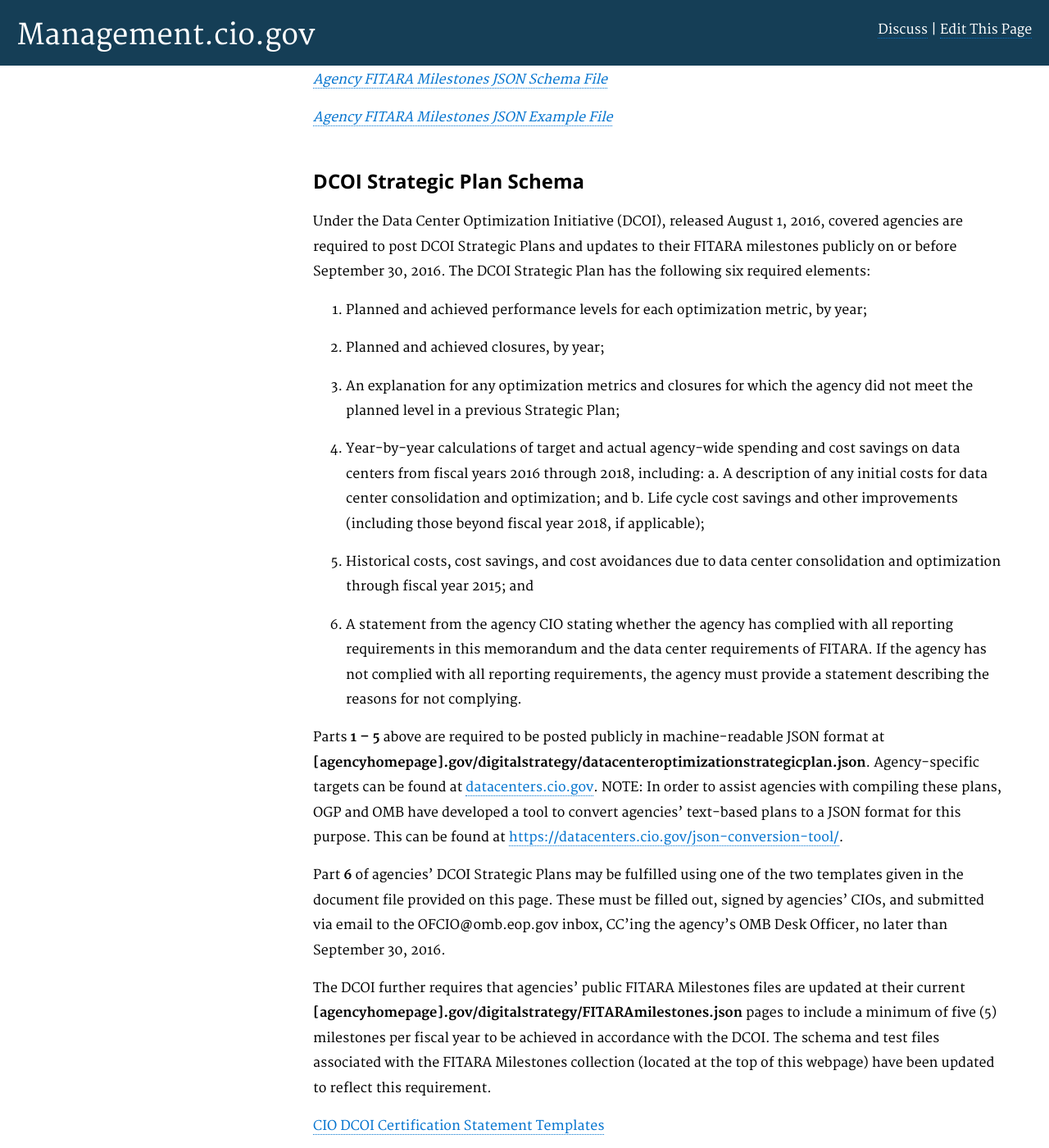
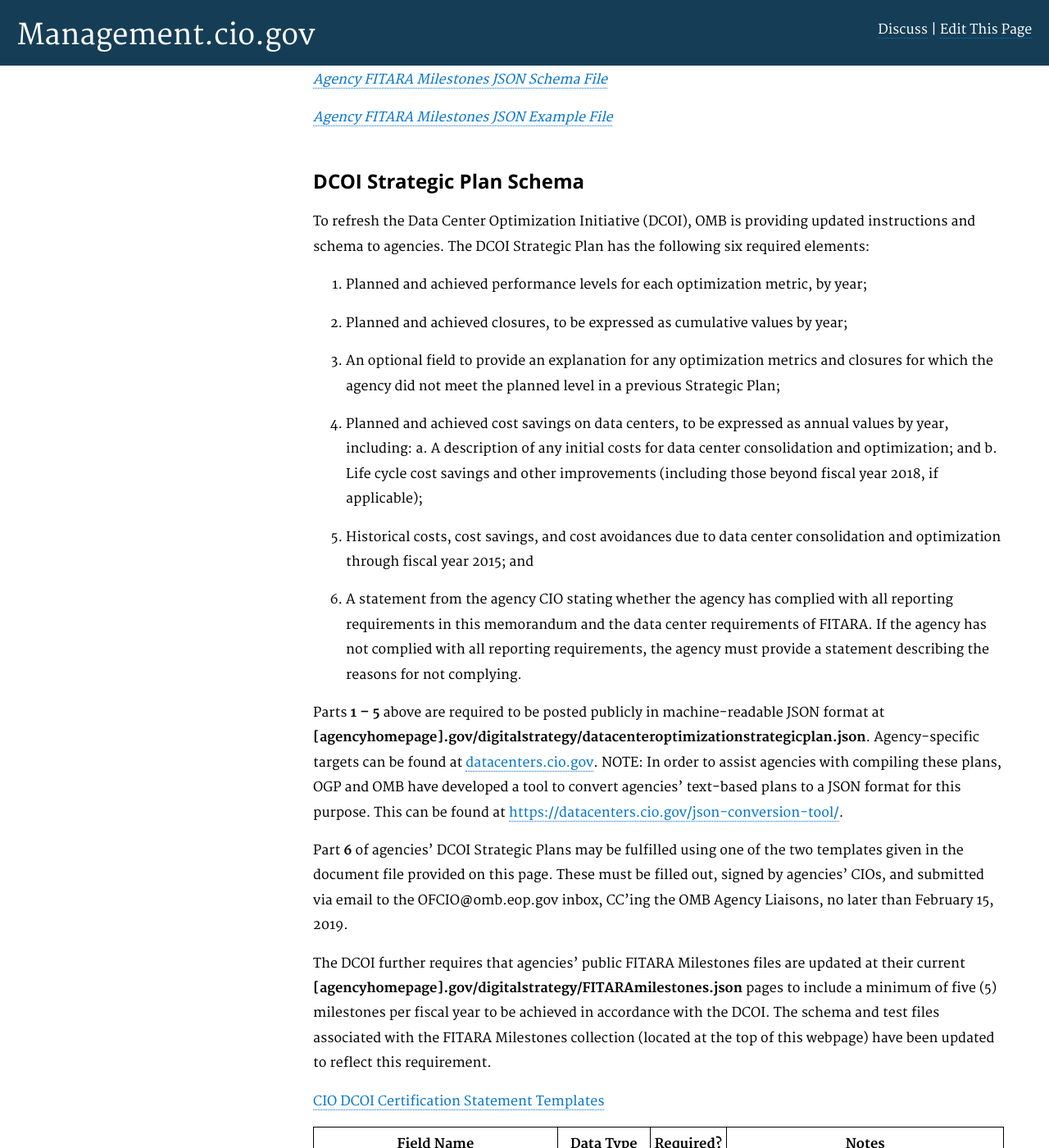
Before and after one commit to WhiteHouse/CIOmanagement, a Jekyll site: the page built from pages/schema.md, in a window 1280 px wide and 1400 px high, scrolled down 4566 px. Shown: the whole window at 82% size. Built offline with Jekyll 4.4.1, drawn with Linux system fonts in a browser that asks for light colours; part of the change alters nothing that is shown; some of the changed text lies outside the part shown.

Commit message:
Update schema
Updated 109 to remove historic date requirements.
Changed Desk Officer to OMB Agency Liaisons
Clarified that closures should remain cumulative and cost savings should be annual
Included FY19 and FY20 Achieved fields so this schema does not have to be updated in the future + updated the example file.
Added note on availability " Round to 3 digits to the right of the decimal point "

```diff
--- a/pages/schema.md
+++ b/pages/schema.md
@@ -106,13 +106,13 @@ Then, create an entry for each of your agency's FITARA milestones, providing the
 
 ## DCOI Strategic Plan Schema <a id="DCOI"></a>
 
-Under the Data Center Optimization Initiative (DCOI), released August 1, 2016, covered agencies are required to post DCOI Strategic Plans and updates to their FITARA milestones publicly on or before September 30, 2016.
+To refresh the Data Center Optimization Initiative (DCOI), OMB is providing updated instructions and schema to agencies.
 The DCOI Strategic Plan has the following six required elements:
 
   1. Planned and achieved performance levels for each optimization metric, by year;
-  2. Planned and achieved closures, by year;
-  3. An explanation for any optimization metrics and closures for which the agency did not meet the planned level in a previous Strategic Plan;
-  4. Year-by-year calculations of target and actual agency-wide spending and cost savings on data centers from fiscal years 2016 through 2018, including:
+  2. Planned and achieved closures, to be expressed as cumulative values by year;
+  3. An optional field to provide an explanation for any optimization metrics and closures for which the agency did not meet the planned level in a previous Strategic Plan;
+  4. Planned and achieved cost savings on data centers, to be expressed as annual values by year, including:
    a. A description of any initial costs for data center consolidation and optimization; and
   b. Life cycle cost savings and other improvements (including those beyond fiscal year 2018, if applicable);
   5. Historical costs, cost savings, and cost avoidances due to data center consolidation and optimization through fiscal year 2015; and
@@ -120,7 +120,7 @@ The DCOI Strategic Plan has the following six required elements:
 
 Parts **1 – 5** above are required to be posted publicly in machine-readable JSON format at **[agencyhomepage].gov/digitalstrategy/datacenteroptimizationstrategicplan.json**. Agency-specific targets can be found at [datacenters.cio.gov](https://datacenters.cio.gov/agency-strategic-plan/). NOTE: In order to assist agencies with compiling these plans, OGP and OMB have developed a tool to convert agencies’ text-based plans to a JSON format for this purpose. This can be found at [https://datacenters.cio.gov/json-conversion-tool/](https://datacenters.cio.gov/json-conversion-tool/).
 
-Part **6** of agencies’ DCOI Strategic Plans may be fulfilled using one of the two templates given in the document file provided on this page.  These must be filled out, signed by agencies’ CIOs, and submitted via email to the OFCIO@omb.eop.gov inbox, CC’ing the agency’s OMB Desk Officer, no later than September 30, 2016.
+Part **6** of agencies’ DCOI Strategic Plans may be fulfilled using one of the two templates given in the document file provided on this page.  These must be filled out, signed by agencies’ CIOs, and submitted via email to the OFCIO@omb.eop.gov inbox, CC’ing the OMB Agency Liaisons, no later than February 15, 2019.
 
 The DCOI further requires that agencies’ public FITARA Milestones files are updated at their current **[agencyhomepage].gov/digitalstrategy/FITARAmilestones.json** pages to include a minimum of five (5) milestones per fiscal year to be achieved in accordance with the DCOI. The schema and test files associated with the FITARA Milestones collection (located at the top of this webpage) have been updated to reflect this requirement.
 
@@ -131,29 +131,39 @@ The DCOI further requires that agencies’ public FITARA Milestones files are up
 **optimizationMetrics**                        |                        |           |
 **energyMetering**                        |                        |           | Total count of valid data centers with advanced energy metering installed.
 fy19Planned                    |  Numeric, 0 - 1000               | Yes       |
+fy19Achieved                    |  Numeric, 0 - 1000               | Yes       |
 fy20Planned                    |  Numeric, 0 - 1000               | Yes       |
+fy20Achieved                    |  Numeric, 0 - 1000               | Yes       |
 explanationForUnmetPlannedValue |  String, 0 - 10000              | No      |
 **virtualization**                        |                        |           | Total count of virtual hosts (servers + mainframes).
 fy19Planned                    |  Numeric, 0 - 100000               | Yes       |
+fy19PAchieved                    |  Numeric, 0 - 100000               | Yes       |
 fy20Planned                    |  Numeric, 0 - 100000               | Yes       |
+fy20Achieved                    |  Numeric, 0 - 100000               | Yes       |
 explanationForUnmetPlannedValue |  String, 0 - 10000              | No      |
 **underutilizedServers**                        |                        |           | Total count of underutilized servers.
 fy19Planned                    |  Numeric, 0 - 100000               | Yes       |
+fy19Achieved                    |  Numeric, 0 - 100000               | Yes       |
 fy20Planned                    |  Numeric, 0 - 100000               | Yes       |
+fy20Achieved                    |  Numeric, 0 - 100000               | Yes       |
 explanationForUnmetPlannedValue |  String, 0 - 10000              | No      |
 **availability**                        |                        |           | (Total Planned Hours Availability - Total Hours of Total Downtime) / Planned Hours of Availability * 100
-fy19Planned                    |  Decimal, 0 - 100               | Yes       |
-fy20Planned                    |  Decimal, 0 - 100               | Yes       |
+fy19Planned                    |  Decimal, 0 - 100               | Yes       | Round to 3 digits to the right of the decimal point (e.g., maximum = 99.999)
+fy19Achieved                    |  Decimal, 0 - 100               | Yes       | Round to 3 digits to the right of the decimal point (e.g., maximum = 99.999)
+fy20Planned                    |  Decimal, 0 - 100               | Yes       | Round to 3 digits to the right of the decimal point (e.g., maximum = 99.999)
+fy20Achieved                    |  Decimal, 0 - 100               | Yes       | Round to 3 digits to the right of the decimal point (e.g., maximum = 99.999)
 explanationForUnmetPlannedValue |  String, 0 - 10000              | No      |
 **closures**                        |                        |           | Total count of valid facilities marked as "closed."
-fy16Planned                    	|  Numeric, 0 - 100000               | Yes       |
-fy16Achieved                    	|  Numeric, 0 - 100000               | Yes       |
-fy17Planned                     |  Numeric, 0 - 100000               | Yes       |
-fy17Achieved                    	|  Numeric, 0 - 100000               | Yes       |
-fy18Planned                    |  Numeric, 0 - 100000               | Yes       |
-fy18Achieved                    	|  Numeric, 0 - 100000               | Yes       |
-fy19Planned                    |  Numeric, 0 - 100000               | Yes       |
-fy20Planned                    |  Numeric, 0 - 100000               | Yes       |
+fy16Planned                    	|  Numeric, 0 - 100000               | Yes       | Must be expressed as cumulative values
+fy16Achieved                    	|  Numeric, 0 - 100000               | Yes       | Must be expressed as cumulative values
+fy17Planned                     |  Numeric, 0 - 100000               | Yes       | Must be expressed as cumulative values
+fy17Achieved                    	|  Numeric, 0 - 100000               | Yes       | Must be expressed as cumulative values
+fy18Planned                    |  Numeric, 0 - 100000               | Yes       | Must be expressed as cumulative values
+fy18Achieved                    	|  Numeric, 0 - 100000               | Yes       | Must be expressed as cumulative values
+fy19Planned                    |  Numeric, 0 - 100000               | Yes       | Must be expressed as cumulative values
+fy19Achieved                    |  Numeric, 0 - 100000               | Yes       | Must be expressed as cumulative values
+fy20Planned                    |  Numeric, 0 - 100000               | Yes       | Must be expressed as cumulative values
+fy20Achieved                    |  Numeric, 0 - 100000               | Yes       | Must be expressed as cumulative values
 explanationForUnmetPlannedValue |  String, 0 - 10000              | No      |
 **costSavings**                        |                        |           | Total cost savings, by year.
 fy16Planned                    	|  Decimal, 0 - 100               | Yes       | Must be total amount for **2016 only** expressed in MILLIONS of dollars.
@@ -163,7 +173,9 @@ fy17Achieved                    	|  Decimal, 0 - 100               | Yes       |
 fy18Planned                    |  Decimal, 0 - 100               | Yes       | Must be total amount for **2018 only** expressed in MILLIONS of dollars.
 fy18Achieved                    	|  Decimal, 0 - 100               | Yes       | Must be total amount for **2018 only** expressed in MILLIONS of dollars.
 fy19Planned                    |  Decimal, 0 - 100               | Yes       | Must be total amount for **2019 only** expressed in MILLIONS of dollars.
+fy19Achieved                    |  Decimal, 0 - 100               | Yes       | Must be total amount for **2019 only** expressed in MILLIONS of dollars.
 fy20Planned                    |  Decimal, 0 - 100               | Yes       | Must be total amount for **2020 only** expressed in MILLIONS of dollars.
+fy20Achieved                    |  Decimal, 0 - 100               | Yes       | Must be total amount for **2020 only** expressed in MILLIONS of dollars.
 explanationForUnmetPlannedValue |  String, 0 - 10000              | No      |
 costsOfClosures |  String, 5 - 10000              | Yes      |
 costsOfOptimization |  String, 5 - 10000              | Yes      |
@@ -177,19 +189,27 @@ historicalCostSavings |  String, 5 - 10000              | Yes      |
 	"optimizationMetrics": {
 		"energyMetering": {
 			"fy19Planned": 18,
-			"fy20Planned": 20
+			"fy19Achieved": 0,
+			"fy20Planned": 20,
+			"fy20Achieved": 0
 		},
 		"virtualization": {
 			"fy19Planned": 110,
-			"fy20Planned": 120
+			"fy19Achieved": 0,
+			"fy20Planned": 120,
+			"fy20Achieved": 0
 		},
 		"underutilizedServers": {
 			"fy19Planned": 100,
-			"fy20Planned": 25
+			"fy19Achieved": 0,
+			"fy20Planned": 25,
+			"fy20Achieved": 0
 		},
 		"availability": {
 			"fy19Planned": 99.9,
-			"fy20Planned": 99.99
+			"fy19Achieved": 0,
+			"fy20Planned": 99.99,
+			"fy20Achieved": 0
 		}
 	},
 	"closures": {
@@ -200,7 +220,9 @@ historicalCostSavings |  String, 5 - 10000              | Yes      |
 		"fy18Planned": 55,
 		"fy18Achieved": 56,
 		"fy19Planned": 66,
-		"fy20Planned": 77
+		"fy19Achieved": 0,
+		"fy20Planned": 77,
+		"fy20Achieved": 0
 	},
 	"costSavings": {
 		"fy16Planned": 78,
@@ -210,7 +232,9 @@ historicalCostSavings |  String, 5 - 10000              | Yes      |
 		"fy18Planned": 12,
 		"fy18Achieved": 13,
 		"fy19Planned": 20,
+		"fy19Achieved": 0,
 		"fy20Planned": 35,
+		"fy20Achieved": 0,
 		"costsOfClosures": "REQUIRED TEXT",
 		"costsOfOptimization": "REQUIRED TEXT",
 		"historicalCostSavings": "REQUIRED TEXT"
```
